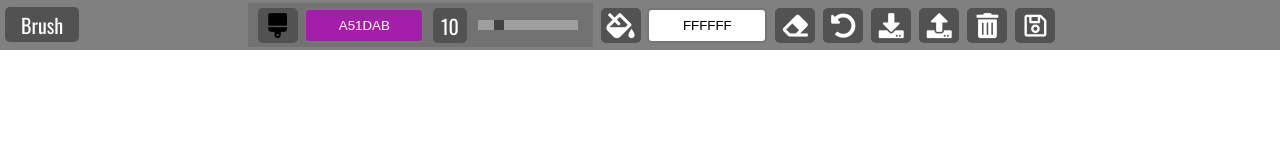
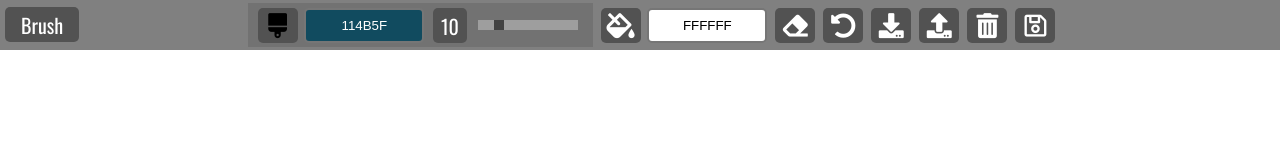
Before and after one commit to aabdulk862/paint-clone, a plain HTML site: page index.html in a window 1280 px wide. Drawn offline with nearby package versions, Linux system fonts and the light colour scheme.

Commit message:
Update index.html

```diff
--- a/index.html
+++ b/index.html
@@ -21,7 +21,7 @@
       <!-- Brush -->
       <div class="brush tool">
         <i class="fas fa-brush" id="brush" title="Brush"></i>
-        <input class="jscolor" value="a51dab" id="brush-color" />
+        <input class="jscolor" value="114b5f" id="brush-color" />
         <span class="size" id="brush-size" title="Brush Size">10</span>
         <input
           type="range"
```
